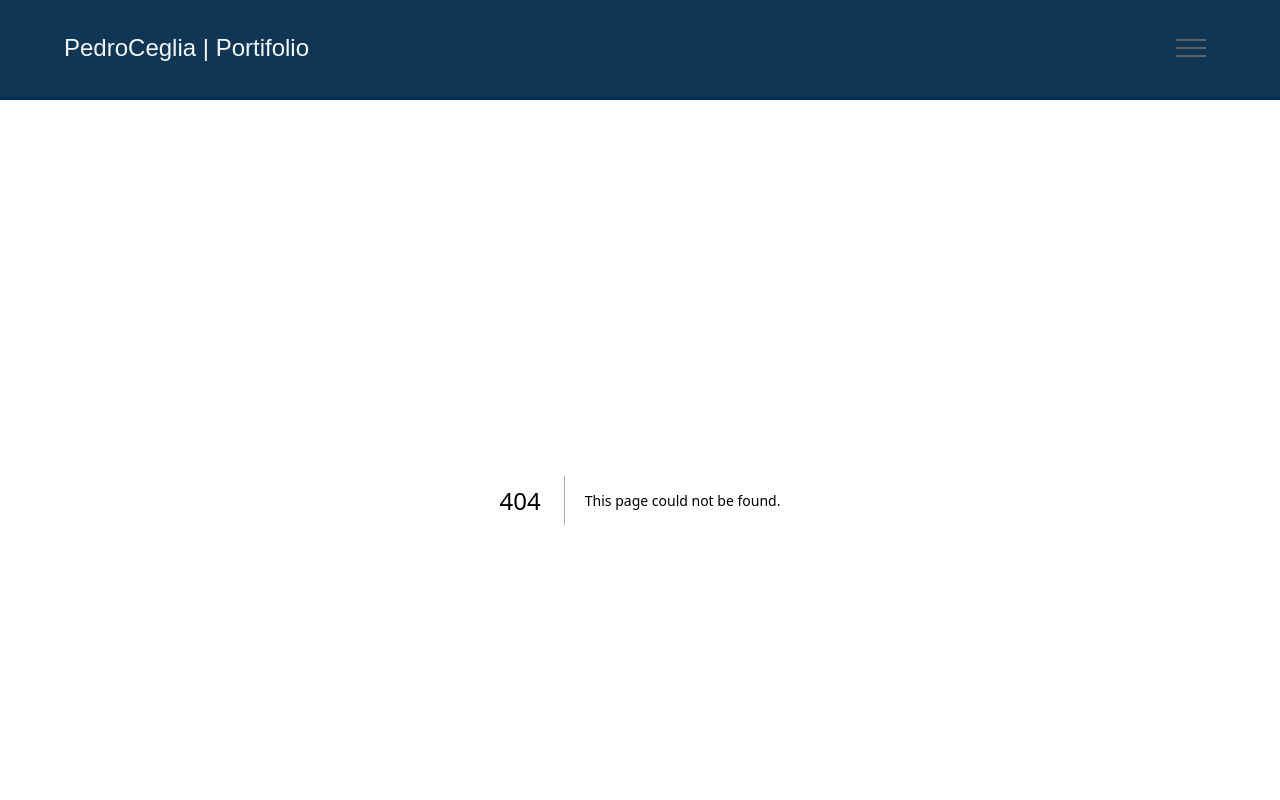
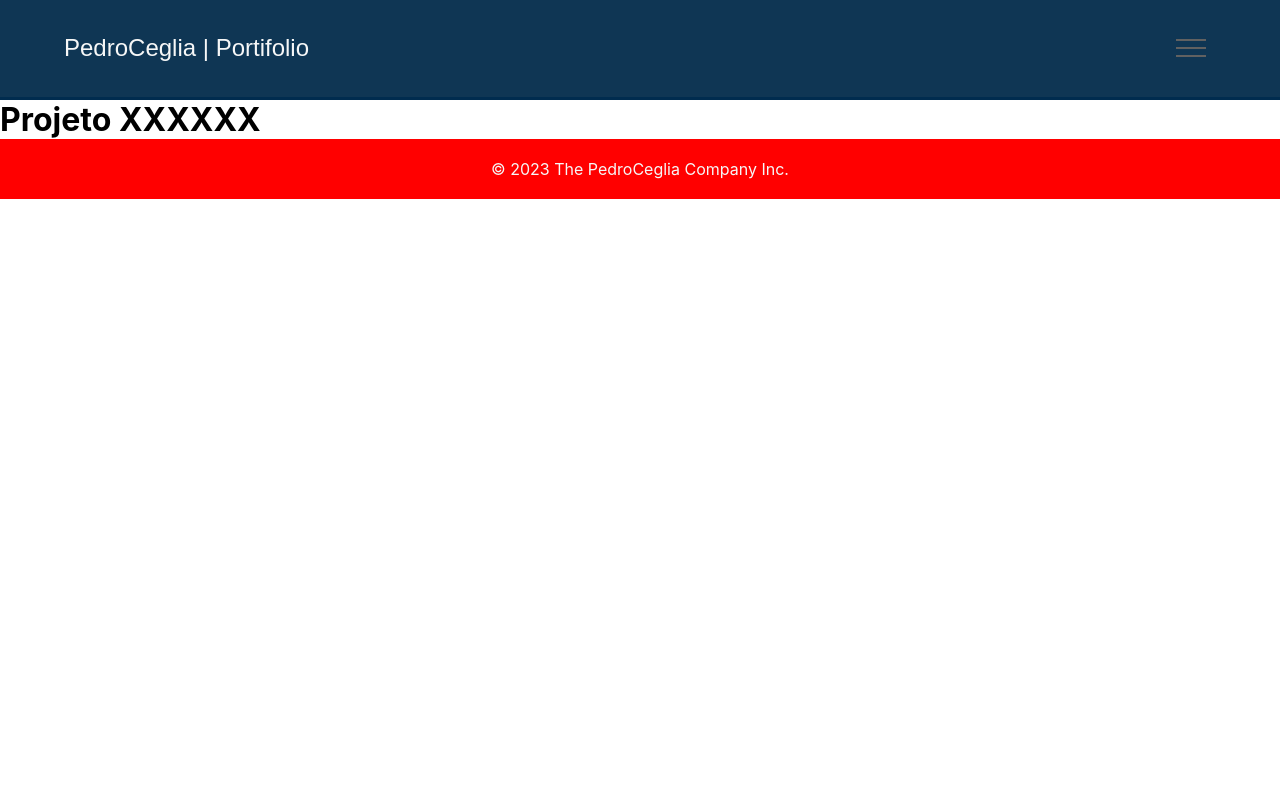
Before and after one commit to PedroCeglia/PortifolioMain, a Next.js app: page /projetos/1 in a window 1280 px wide. Before the commit this address had no page. Shown: the top 800 px of the page. Built offline with nearby package versions, Linux system fonts and the light colour scheme.

Commit message:
create "[projeto]" route, create "page" and "layout" file

```diff
--- /dev/null
+++ b/app/projetos/[projeto]/layout.jsx
@@ -0,0 +1,7 @@
+export default function LayoutProjeto({children}){
+    return(
+        <>
+            {children}
+        </>
+    )
+}
--- /dev/null
+++ b/app/projetos/[projeto]/page.jsx
@@ -0,0 +1,5 @@
+export default function ProjetoPage(){
+    return(
+        <h1>Projeto XXXXXX</h1>
+    )
+}
```
